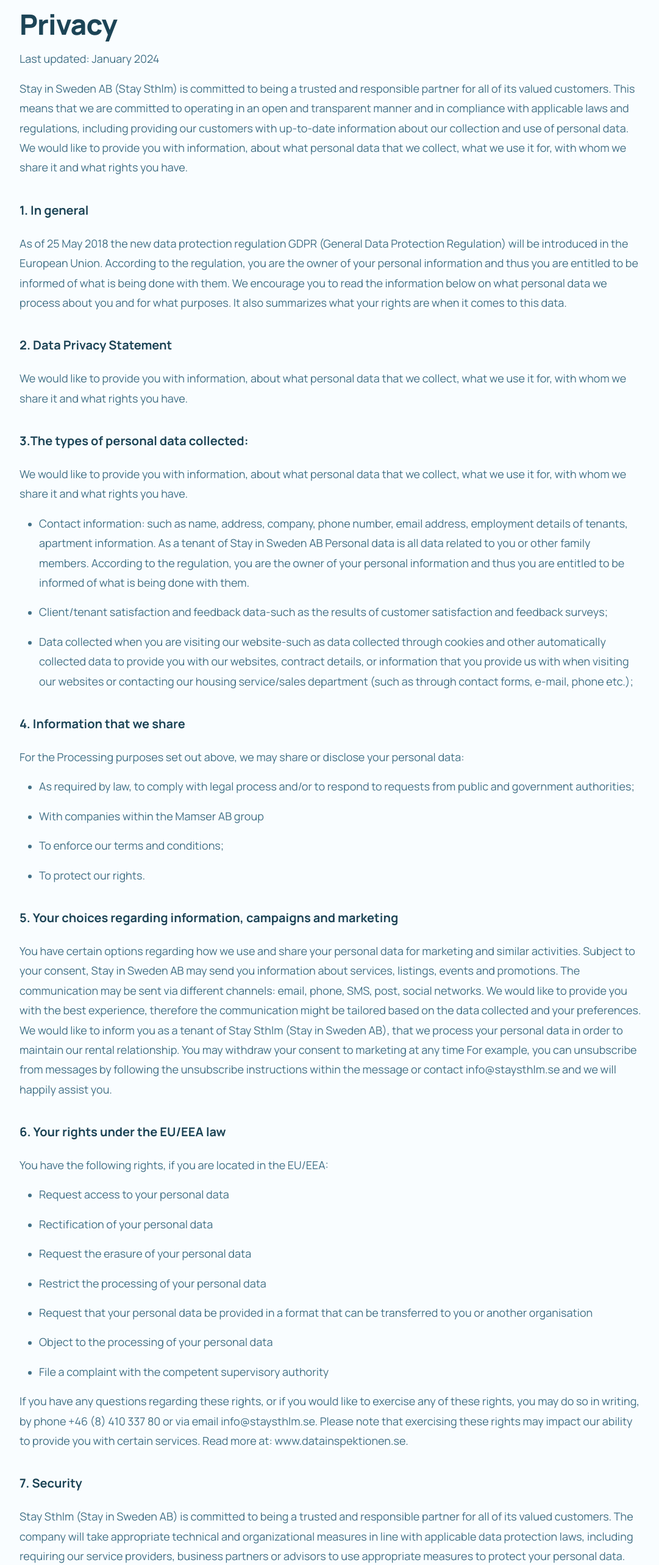
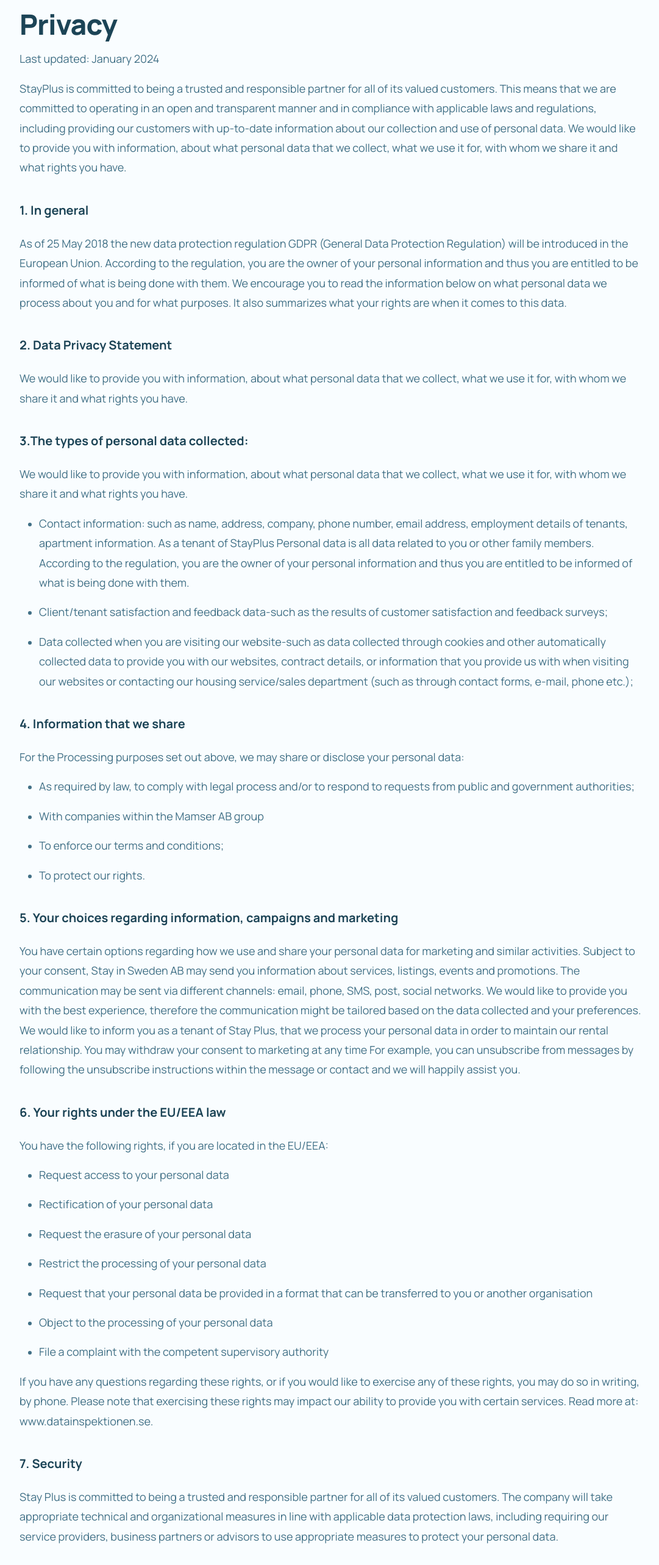
Before and after one commit to raniArifa/stay-plus, a Next.js app: page /privacy in a window 1280 px wide. Shown: the part 140-2706 px from the top of the page at 61% size, without its empty margins (82-1163 px from the left). Built offline with nearby package versions, Linux system fonts and the light colour scheme.

Commit message:
Refactor: changes done to remove discrepancies in name

```diff
--- a/app/privacy/page.jsx
+++ b/app/privacy/page.jsx
@@ -13,7 +13,7 @@
               Last updated: <span>January 2024 </span>
             </p>
             <p>
-              Stay in Sweden AB (Stay Sthlm) is committed to being a trusted and
+              StayPlus is committed to being a trusted and
               responsible partner for all of its valued customers. This means
               that we are committed to operating in an open and transparent
               manner and in compliance with applicable laws and regulations,
@@ -56,7 +56,7 @@
                   <p>
                     Contact information: such as name, address, company, phone
                     number, email address, employment details of tenants,
-                    apartment information. As a tenant of Stay in Sweden AB
+                    apartment information. As a tenant of StayPlus
                     Personal data is all data related to you or other family
                     members. According to the regulation, you are the owner of
                     your personal information and thus you are entitled to be
@@ -119,11 +119,11 @@
                 networks. We would like to provide you with the best experience,
                 therefore the communication might be tailored based on the data
                 collected and your preferences. We would like to inform you as a
-                tenant of Stay Sthlm (Stay in Sweden AB), that we process your
+                tenant of Stay Plus, that we process your
                 personal data in order to maintain our rental relationship. You
                 may withdraw your consent to marketing at any time For example,
                 you can unsubscribe from messages by following the unsubscribe
-                instructions within the message or contact info@staysthlm.se and
+                instructions within the message or contact and
                 we will happily assist you.
               </p>
             </div>
@@ -163,8 +163,7 @@
               <p>
                 If you have any questions regarding these rights, or if you
                 would like to exercise any of these rights, you may do so in
-                writing, by phone +46 (8) 410 337 80 or via email
-                info@staysthlm.se. Please note that exercising these rights may
+                writing, by phone. Please note that exercising these rights may
                 impact our ability to provide you with certain services. Read
                 more at: www.datainspektionen.se.
               </p>
@@ -172,7 +171,7 @@
             <div className="privacy-rules">
               <h5>7. Security</h5>
               <p>
-                Stay Sthlm (Stay in Sweden AB) is committed to being a trusted
+                Stay Plus is committed to being a trusted
                 and responsible partner for all of its valued customers. The
                 company will take appropriate technical and organizational
                 measures in line with applicable data protection laws, including
--- a/components/Footer.jsx
+++ b/components/Footer.jsx
@@ -25,11 +25,7 @@
                   />
                 </div>
                 <div className="footer-address">
-                  <p>
-                    Stay in Sweden AB
-                    <br /> Box 20011 SE-161 02
-                    <br /> Bromma, Sweden
-                  </p>
+
                 </div>
                 <div className="footer-widget">
                   <h5>
@@ -66,7 +62,7 @@
           <div className="row">
             <div className="offset-1 col-11">
               <p className="footer-copyright">
-                Stay in Sweden AB © {new Date().getFullYear()}
+                StayPlus AB © {new Date().getFullYear()}
               </p>
             </div>
           </div>
@@ -87,16 +83,13 @@
                   />
                 </div>
                 <div className="footer-address">
-                  <p>
-                    Stay in Sweden AB
-                    <br /> Box 20011 SE-161 02
-                    <br /> Bromma, Sweden
-                  </p>
+
+                    StayPlus
 
                 </div>
                 <div>
                   <p className="footer-copyright">
-                    Stay in Sweden AB {new Date().getFullYear()}
+                    StayPlus {new Date().getFullYear()}
                   </p>
                 </div>
               </div>
@@ -171,15 +164,10 @@
 
             <div className="col-12">
                 <div className="footer-address">
-                  <p>
-                    Stay in Sweden AB
-                    <br /> Box 20011 SE-161 02
-                    <br /> Bromma, Sweden
-                  </p>
                 </div>
             </div>
                 <p className="footer-copyright">
-          Stay in Sweden AB {new Date().getFullYear()}
+          StayPlus AB {new Date().getFullYear()}
         </p>
       </section>
     </>
--- a/data/data.js
+++ b/data/data.js
@@ -91,7 +91,7 @@
   {
     id: 2,
     review:
-      "It is always easy to work with the nice and professional employees at Stay Sthlm when we are looking for housing for our corporate customers. I can warmly recommend Stay Sthlm when you are looking for corporate housing.",
+      "It is always easy to work with the nice and professional employees at Stay Plus when we are looking for housing for our corporate customers. I can warmly recommend Stay Plus when you are looking for corporate housing.",
     user: {
       name: "Viktoria L.",
       img: "/images/testimonial/client2.jpg",
@@ -101,7 +101,7 @@
   {
     id: 3,
     review:
-      "A professional and responsive company offering affordable short and long term accommodation to suit all needs. Stay Sthlm are efficient and friendly, one of our most trusted and reliable property agencies",
+      "A professional and responsive company offering affordable short and long term accommodation to suit all needs. Stay Plus are efficient and friendly, one of our most trusted and reliable property agencies",
     user: {
       name: "Jenny D.",
       img: "/images/testimonial/client3.jpg",
```
